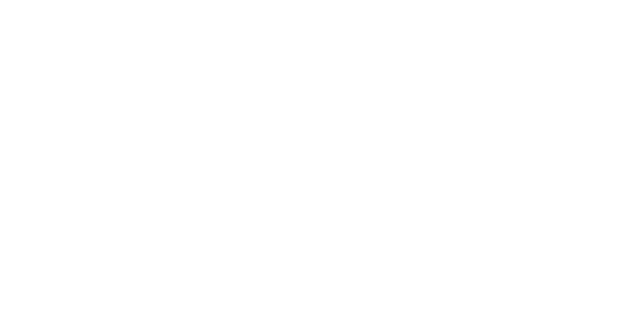
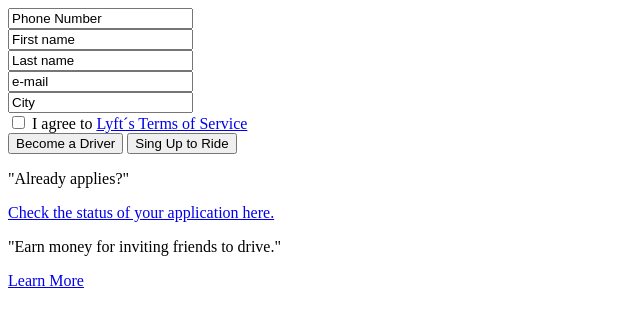
Before and after one commit to YessiGarcia/flyt2.0, a plain HTML site: page index.html in a window 1280 px wide. Shown: the whole page, without its empty margins (0-640 px from the left). Drawn offline with Linux system fonts and the light colour scheme.

Commit message:
formulario

```diff
--- a/index.html
+++ b/index.html
@@ -11,6 +11,47 @@
 
     <!--Fin Navegador Pari -->
     <!-- Seccion 1 - Karen- Formulario/Header-->
+       <form id="formulario">
+         <section id="formularioMostrado">
+             <div class="">
+               <input type="tel" name="phone" value="Phone Number" id="formTelefono">
+               </div>
+             <section id="formularioOculto">
+               <div>
+                     <input type="name" name="first Name" value="First name">
+                 </div>
+                 <div>
+                     <input type="name" name="last Name"  value="Last name">
+                 </div>
+                 <div>
+                     <input type="email" name="email" value="e-mail">
+                 </div>
+                 <div>
+                     <input type="text" name="region" value="City">
+                 </div>
+                 <div>
+                     <input type="checkbox">
+                     <label for="agreeToTerms">
+                         <span class="text-small">
+                             I agree to
+                             <a href="/terms">Lyft´s Terms of Service</a>
+                         </span>
+                     </label>
+                 </div>
+             </section>
+           </section>
+              <div>
+                  <button type="submit">Become a Driver</button>
+                  <button type="button">Sing Up to Ride</button>
+              </div>
+              <div>
+                  <p>"Already applies?"</p>
+                  <a href="#">Check the status of your application here.</a>
+                  <p>"Earn money for inviting friends to drive."</p>
+                  <a href="#">Learn More</a>
+
+              </div>
+    </form>
 
 
     <!--fin formulario header -->
```
